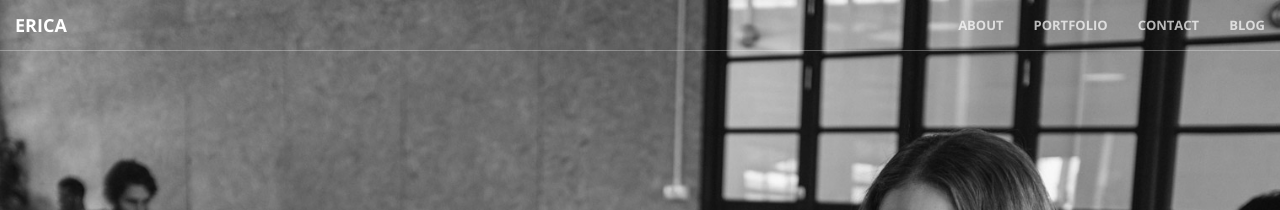
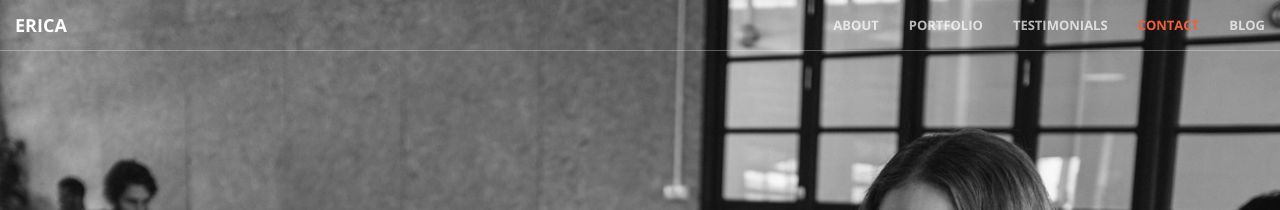
Before and after one commit to ESosa0/ericablog, a Jekyll site: the page built from index.html, in a window 1280 px wide. Shown: the top 210 px of the page. Built offline with Jekyll 4.4.1, drawn with Linux system fonts in a browser that asks for light colours; some of the changed text lies outside the part shown.

Commit message:
added testimonials section and fixed page scroll on navbar

```diff
--- a/_includes/nav.html
+++ b/_includes/nav.html
@@ -8,20 +8,23 @@
               <span class="icon-bar"></span>
               <span class="icon-bar"></span>
           </button>
-          <a class="navbar-brand page-scroll" href="{{ site.baseurl }}/#page-top">Erica</a>
+          <a class="navbar-brand page-scroll" href="#page-top">Erica</a>
       </div>
 
       <!-- Collect the nav links, forms, and other content for toggling -->
       <div class="collapse navbar-collapse" id="bs-example-navbar-collapse-1">
           <ul class="nav navbar-nav navbar-right">
               <li>
-                  <a class="page-scroll" href="{{ site.baseurl }}/#about">About</a>
+                  <a class="page-scroll" href="#about">About</a>
               </li>
               <li>
-                  <a class="page-scroll" href="{{ site.baseurl }}/#portfolio">Portfolio</a>
+                  <a class="page-scroll" href="#portfolio">Portfolio</a>
               </li>
               <li>
-                  <a class="page-scroll" href="{{ site.baseurl }}/#contact">Contact</a>
+                  <a class="page-scroll" href="#testimonials">Testimonials</a>
+              </li>
+              <li>
+                  <a class="page-scroll" href="#contact">Contact</a>
               </li>
               <li>
                 <a href="{{ site.baseurl }}/blog.html">Blog</a>
--- a/_includes/nav2.html
+++ b/_includes/nav2.html
@@ -18,6 +18,7 @@
       <ul class="nav2-links nav navbar-nav navbar-right">
         <li><a href="{{ site.baseurl }}/#about">About</a></li>
         <li><a href="{{ site.baseurl }}/#portfolio">Portfolio</a></li>
+        <li><a href="{{ site.baseurl }}/#testimonials">Testimonials</a></li>
         <li><a href="{{ site.baseurl }}/#contact">Contact</a></li>
         <li><a href="{{ site.baseurl }}/blog.html">Blog</a></li>
           </ul>
--- a/index.html
+++ b/index.html
@@ -25,7 +25,7 @@
                 <hr class="light">
                 <p class="text-faded">I changed careers in 2015 to become a full-stack web developer using Ruby on Rails and JavaScript. I create functional and beautiful websites. I can make a site from scratch, build a feature, or fix a bug. Check out some examples of my work below.</p>
                 <p>
-                    <a href="{{ site.baseurl }}/#portfolio" class="btn btn-sm portfolio-button">See my work</a>
+                    <a href="#portfolio" class="page-scroll btn btn-sm portfolio-button">See my work</a>
                     <a href="{{ site.baseurl }}/blog.html" class="btn btn-sm portfolio-button">Read my blog</a>
                 </p>
             </div>
@@ -142,6 +142,53 @@
     </div>
 </section>
 
+<section class="bg-primary" id="testimonials">
+    <div class="container">
+        <div class="row">
+            <div class="col-lg-8 col-lg-offset-2 text-center">
+                <h2 class="section-heading">What people say about me</h2>
+                <hr class="light">
+            </div>
+            <div class="col-lg-4">
+                <img class="img-responsive center-block testimonial-image" src="/images/suzanne.jpg">
+                <h2 class="section-heading text-center">Suzanne Lamar</h2>
+                <h4 class="text-center">CEO at Brantastically</h4>
+                <hr class="light">
+                <p>
+                    I admit it. I had reservations about working with a developer that is on the other side of the globe. I usually enjoy meeting coworkers in person before we delve into a project. What I did not yet realize is that when you have the right individual on your team, where they are is far less important that who they are.
+                </p>
+                <p>
+
+                    Erica is a joy to work with. She is smart, well organized, and reliable. These are skills hard to find anywhere! I have enjoyed working with Erica on three different websites so far, where she has dazzled me with her technical savvy (e.g., CSS, Javascript, HTML, Bootstrap) and front-end development work.
+                </p>
+                <p>
+                    I highly recommend Erica for any web development work...and look forward to collaborating with her on future projects myself.
+                </p>
+
+            </div>
+            <div class="col-lg-4">
+                <img class="img-responsive center-block testimonial-image" src="/images/llorenc.jpg">
+                <h2 class="section-heading text-center">Llorenç Muntaner</h2>
+                <h4 class="text-center">Developer at Lingoda GmbH</h4>
+                <hr class="light">
+                <p>
+                    I had the pleasure of mentoring Erica while she attended an intensive programming course in Barcelona. I was amazed by the pace at which she moved, in both learning and executing new technologies. By the end of the course, she ended up building the project that won the grand prize in the prestigious Barcelona Hack Show. Her perseverance and dedication were inspirational to me and to her peers. I'm confident that Erica will shine in any project or role she takes on.
+                </p>
+
+            </div>
+            <div class="col-lg-4">
+                <img class="img-responsive center-block testimonial-image" src="/images/alberto.jpg">
+                <h2 class="section-heading text-center">Alberto Betella</h2>
+                <h4 class="text-center">CTO at Badi</h4>
+                <hr class="light">
+                <p>
+                    I met Erica during an intensive Web Development Bootcamp, where I was her instructor. Erica was able to develop a project in a very short amount of time (2 weeks) building a complex yet well organized architecture based on Ruby on Rails for the back-end and on HTML5/CSS3 + Javascript for the front-end user interface. She demonstrated to be a perseverant person and a problem solver that manages to achieve her goals within a defined time frame, always with a cheerful attitude. Her project won the final competition and was presented publicly to broad audience. I highly recommend Erica as a full-stack developer.
+                </p>
+            </div>
+        </div>
+    </div>
+</section>
+
 <section id="contact">
     <div class="container">
         <div class="row">
@@ -179,4 +226,13 @@
     .portfolio-button {
         background-color: #fff;
     }
+
+    .testimonial-image {
+        border-style: solid;
+        border-color: #222;
+        border-width: thin;
+        border-radius: 5%;
+        margin-top: 2em;
+        margin-bottom: 2em;
+    }
 </style>
```
Also changed, not shown: images/alberto.jpg (added), images/llorenc.jpg (added), images/suzanne.jpg (added).
